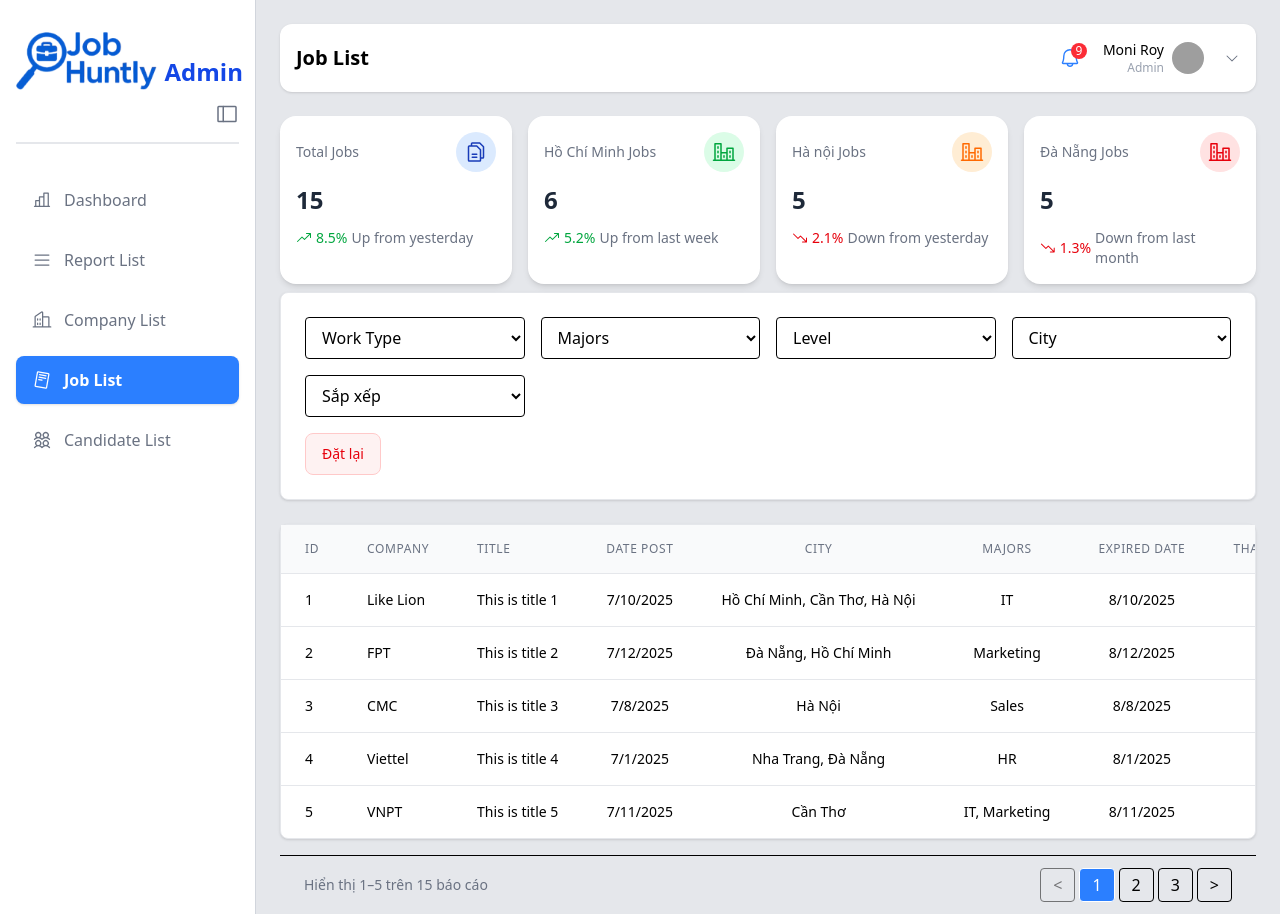
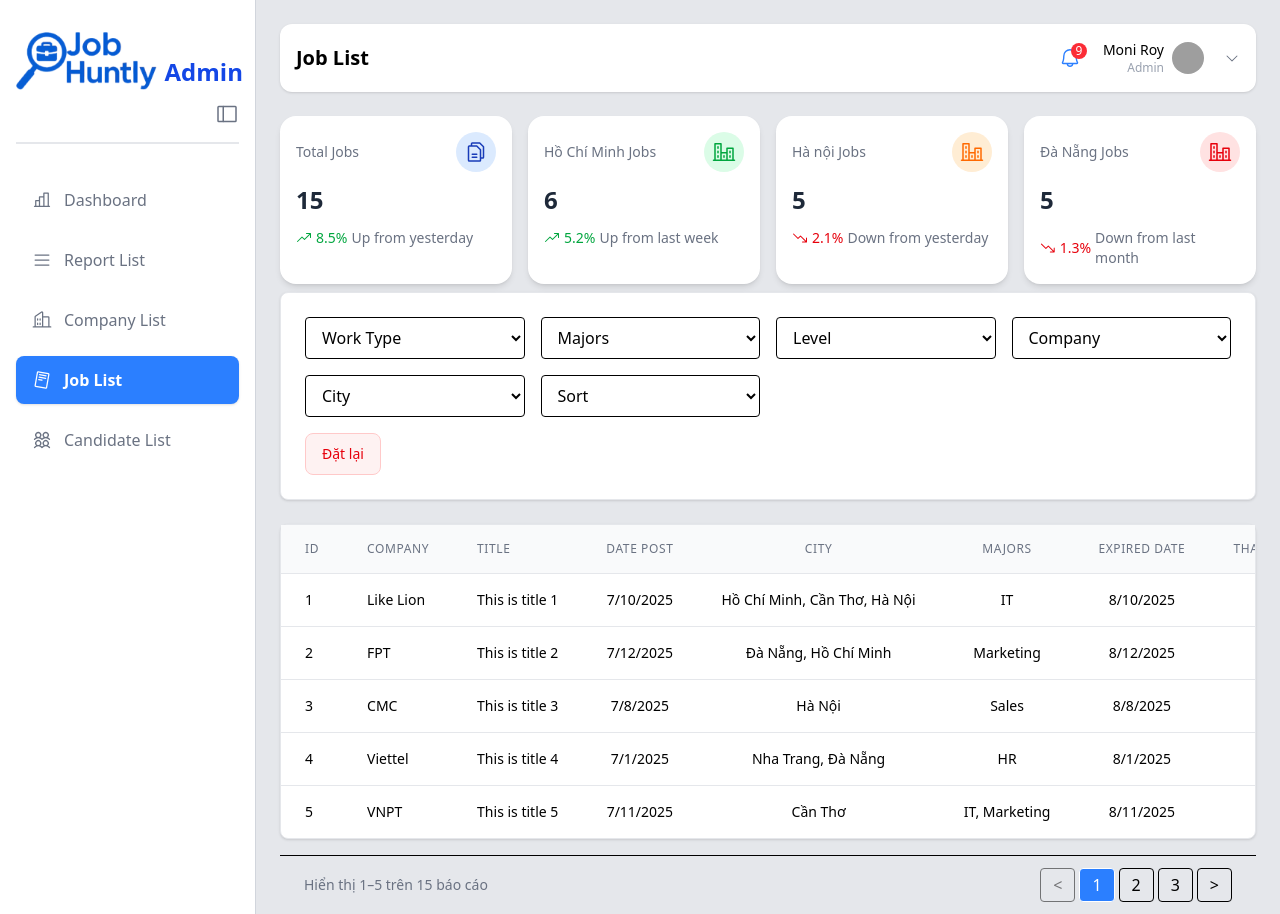
Before and after one commit to Group-3-KTC/job-huntly-admin-app, a React (Vite) app: page /jobList in a window 1280 px wide. Built offline with nearby package versions, Linux system fonts and the light colour scheme; sample sign-in values are in the browser's storage; grey boxes are pictures that could not be loaded.

Commit message:
fix and update page job list

```diff
--- a/src/features/jobpostlist/components/JobListTable.tsx
+++ b/src/features/jobpostlist/components/JobListTable.tsx
@@ -39,18 +39,24 @@ const JobListTable = () => {
     const filtered = mockJob.filter((job) => {
       return Object.entries(otherFilters).every(([key, value]) => {
         const jobValue = job[key as keyof JobPost];
-        if (Array.isArray(value)) {
-          return value.every((val) => (jobValue as string[]).includes(val));
-        } else {
-          return String(jobValue).includes(value);
-        }
+
+        if (!jobValue) return false;
+
+        const jobValues = Array.isArray(jobValue)
+          ? jobValue.map((v) => v.toString().toLowerCase())
+          : [jobValue.toString().toLowerCase()];
+
+        const filterValues = Array.isArray(value)
+          ? value.map((v) => v.toString().toLowerCase())
+          : [value.toString().toLowerCase()];
+
+        return filterValues.every((val) => jobValues.includes(val));
       });
     });
 
     setJobs(filtered);
     setCurrentPage(1);
   };
-
   const filterFields: FilterField[] = [
     {
       key: "workType",
@@ -71,6 +77,12 @@ const JobListTable = () => {
       options: ["Intern", "Fresher", "Middle", "Senior", "Associate"],
     },
     {
+      key: "company",
+      label: "Company",
+      type: "select",
+      options: ["FPT", "CMC", "Like Lion", "Viettel", "VNPT"],
+    },
+    {
       key: "location_city",
       label: "City",
       type: "select",
@@ -78,7 +90,7 @@ const JobListTable = () => {
     },
     {
       key: "sort",
-      label: "Sắp xếp",
+      label: "Sort",
       type: "select",
       options: ["Oldest", "Newest"],
     },
@@ -175,20 +187,42 @@ const JobListTable = () => {
 
       {selectedJob.length > 0 && (
         <div className="fixed inset-0 bg-opacity-40 flex justify-center items-center z-50">
-          <div className="bg-white p-6 rounded-xl w-full max-w-md space-y-4 shadow-2xl border border-gray-300">
-            <h2 className="text-lg font-semibold">Chi tiết công việc</h2>
-            <div className="space-y-2 text-sm max-h-[400px] overflow-y-auto">
+          <div className="bg-white p-6 rounded-2xl w-full max-w-5xl space-y-6 shadow-xl border border-gray-200">
+            <h2 className="text-2xl font-bold text-center text-gray-800 border-b pb-2">
+              Job Detail
+            </h2>
+
+            <div className="grid grid-cols-1 sm:grid-cols-2 md:grid-cols-3 gap-6 text-sm">
               {Object.entries(selectedJob[0]).map(([key, value]) => (
-                <div key={key}>
-                  <strong>{key}:</strong>{" "}
-                  {Array.isArray(value) ? value.join(", ") : String(value)}
+                <div key={key} className="flex flex-col">
+                  <label className="text-gray-600 font-medium mb-1 capitalize">
+                    {key.replaceAll("_", " ")}:
+                  </label>
+                  {typeof value === "string" && value.length > 100 ? (
+                    <textarea
+                      readOnly
+                      value={value}
+                      className="border rounded px-3 py-2 bg-gray-100 resize-none text-gray-800"
+                      rows={Math.min(6, Math.ceil(value.length / 50))}
+                    />
+                  ) : (
+                    <input
+                      readOnly
+                      type="text"
+                      value={
+                        Array.isArray(value) ? value.join(", ") : String(value)
+                      }
+                      className="border rounded px-3 py-2 bg-gray-100 text-gray-800"
+                    />
+                  )}
                 </div>
               ))}
             </div>
-            <div className="flex justify-end gap-2">
+
+            <div className="flex justify-end">
               <button
                 onClick={() => setSelectedJob([])}
-                className="px-4 py-2 bg-gray-300 rounded hover:bg-gray-400"
+                className="px-4 py-2 bg-gray-200 text-gray-700 rounded hover:bg-gray-300 transition"
               >
                 Đóng
               </button>
```
